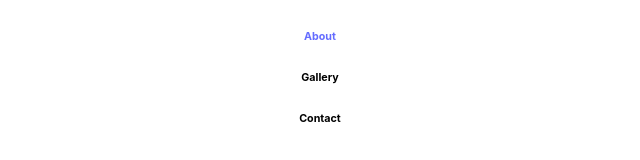
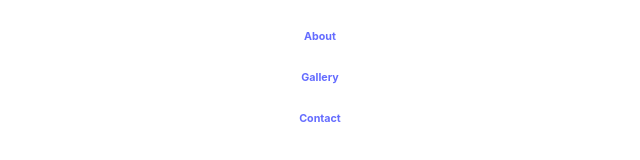
Before and after one commit to jlcarrascof/React-Lectures, a React (Vite) app in the folder react-routing/: page / in a window 1280 px wide. Shown: the part 372-532 px from the top of the page, without its empty margins (320-960 px from the left). Built offline with nearby package versions, Linux system fonts and the light colour scheme.

Commit message:
Add Link to to our routes

```diff
--- a/react-routing/src/components/Home.jsx
+++ b/react-routing/src/components/Home.jsx
@@ -9,8 +9,8 @@ function Home() {
     <div>
       <h1>Bienvenidos</h1>
       <Link to='/about'><h6>About</h6></Link>
-      <NavLink to='/gallery'> <h6>Gallery</h6></NavLink>
-      <NavLink to='/contact'><h6>Contact</h6></NavLink>
+      <Link to='/gallery'><h6>Gallery</h6></Link>
+      <Link to='/contact'><h6>Contact</h6></Link>
     </div>
   );
 }
```
